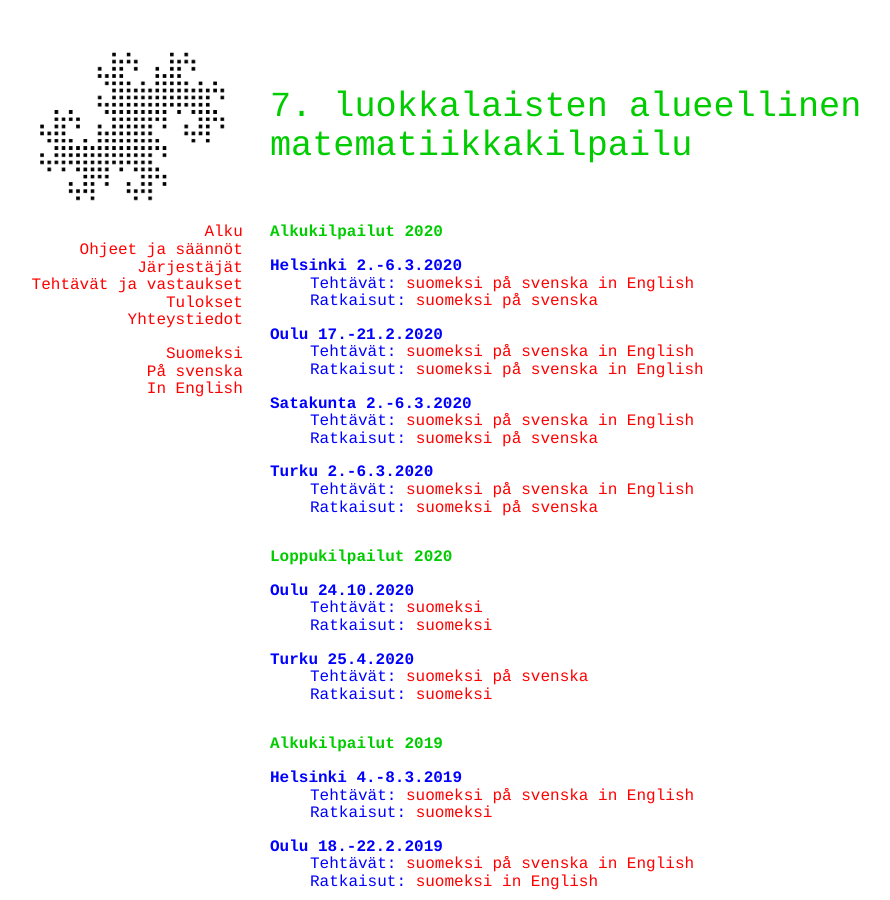
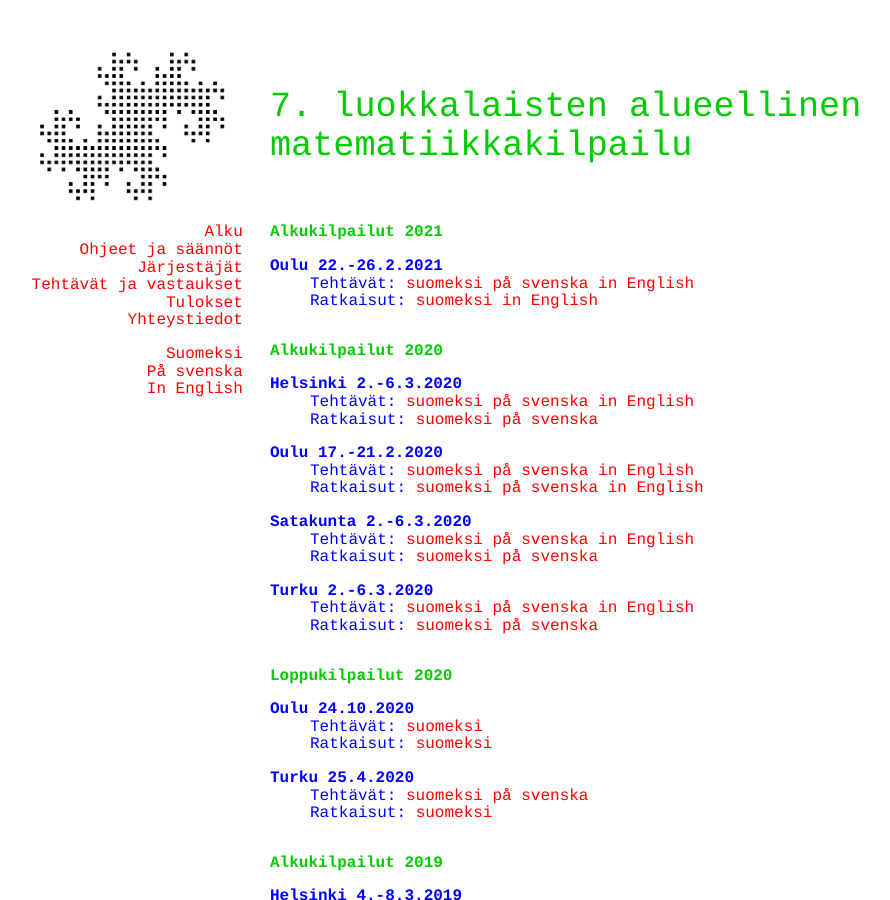
Before and after one commit to matematiikkakilpailut/matematiikkakilpailut.github.io, a Jekyll site: the page built from seiskat/tehtavat.html, in a window 1280 px wide and 900 px high. Shown: the whole window, without its empty margins (50-940 px from the left). Built offline with Jekyll 4.4.1, drawn with Linux system fonts in a browser that asks for light colours.

Commit message:
Update tehtavat.html
Oulun alkukisan tehtävät ja ratkaisut

```diff
--- a/seiskat/tehtavat.html
+++ b/seiskat/tehtavat.html
@@ -3,6 +3,21 @@
 <!-- <h2 id="tehtavat-2019">Teht&auml;v&auml;t 2019</h2>
 
 Teht&auml;v&auml;t ja ratkaisut ilmestyv&auml;t t&auml;lle sivulle kilpailun j&auml;lkeen. -->
+
+<h2 id="alkukilpailut-2021">Alkukilpailut 2021</h2>
+
+<dl>
+  <dt>Oulu 22.-26.2.2021</dt>
+  <dd>Teht&auml;v&auml;t:
+    <a href="./2021/o.pdf">suomeksi</a>
+    <a href="./2021/o_sv.pdf" lang="sv-FI" hreflang="sv-FI">p&aring; svenska</a>
+    <a href="./2021/o_en.pdf" lang="en" hreflang="en">in English</a>
+  </dd>
+  <dd>Ratkaisut:
+    <a href="./2021/o_r.pdf">suomeksi</a>
+    <a href="./2021/o_en_r.pdf">in English</a>
+  </dd>
+</dl>
 
 <h2 id="alkukilpailut-2020">Alkukilpailut 2020</h2>
 
```
